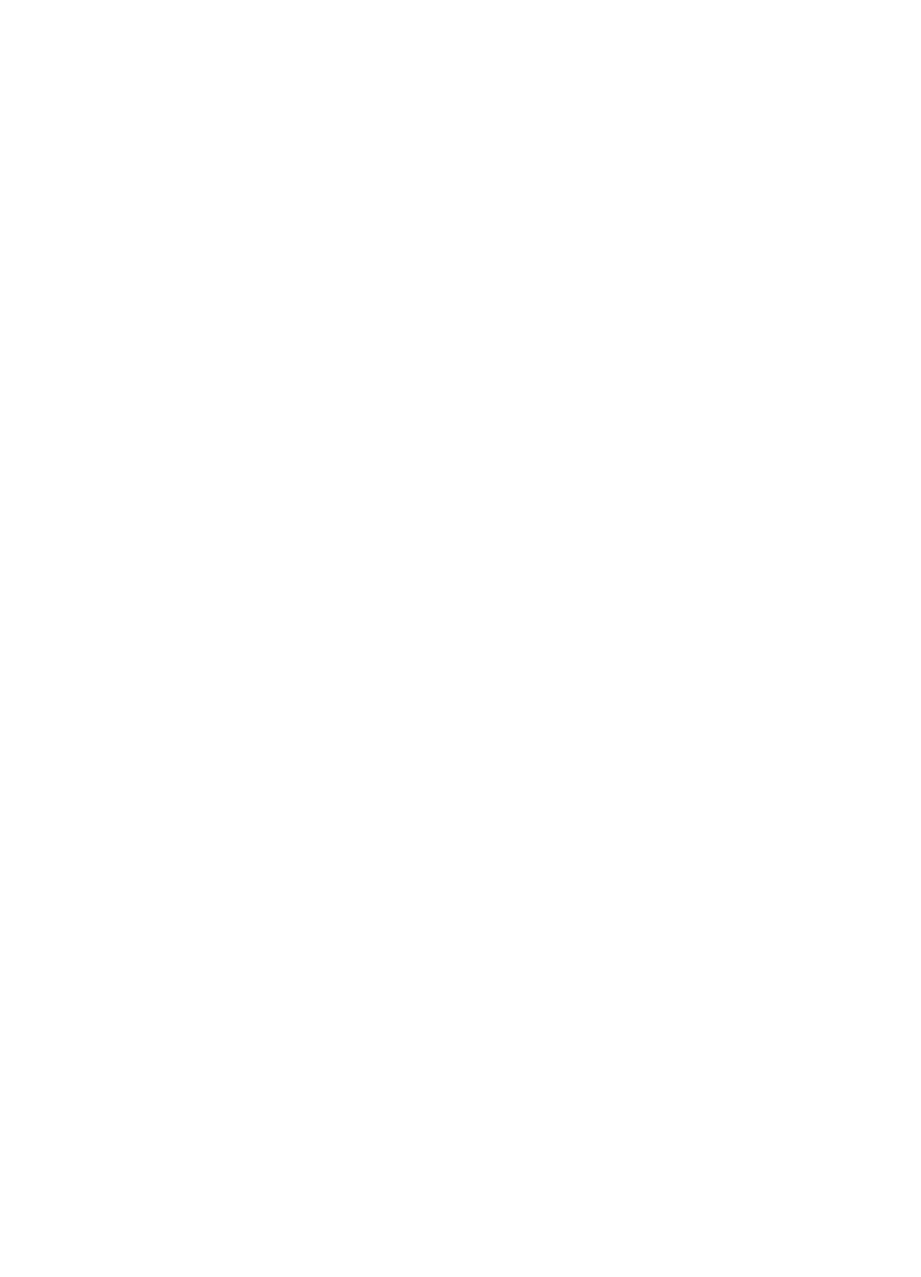
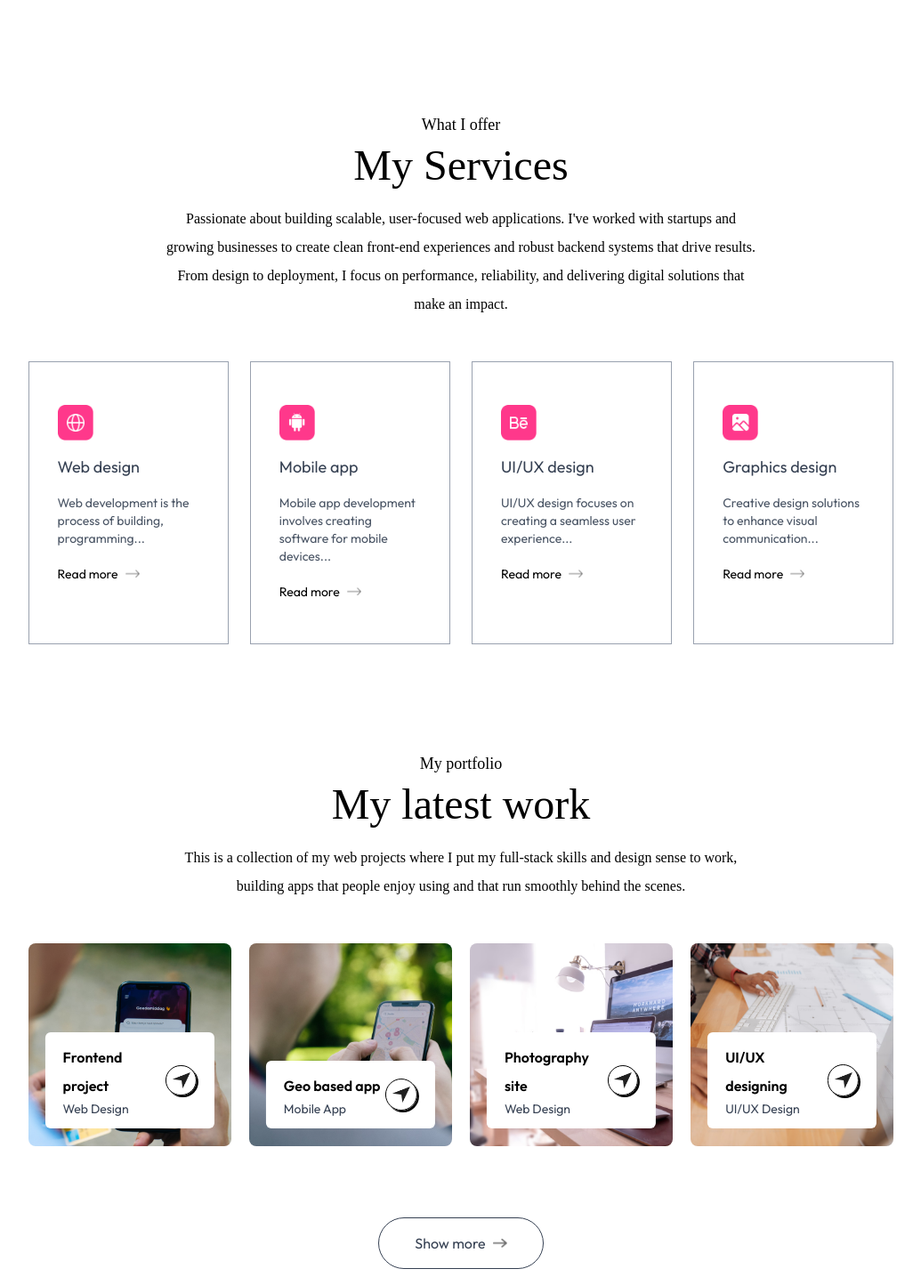
Before and after one commit to iamJohn14/my_portfolio, a Next.js app: page / in a window 1280 px wide. Shown: the part 1555-2990 px from the top of the page at 89% size, without its empty margins (122-1157 px from the left). Before the commit the page ends 1673 px from the top, so only its background shows below. Built offline with nearby package versions, Linux system fonts and the light colour scheme; a web font is replaced by a local one.

Commit message:
feat: add services and work sections

```diff
--- a/app/components/About.jsx
+++ b/app/components/About.jsx
@@ -17,10 +17,10 @@ const About = () => {
        </div>
        <div className='flex-1'>
           <p className='mb-10 max-w-2xl font-ovo'>
-            I’m a skilled Full-Stack Developer with over 2.5 years of experience building scalable web applications.
-            I've contributed to both established companies and agile startups, helping them grow through clean,
-            efficient code and user-focused solutions. My work spans front-end development, backend architecture,
-            and cross-functional collaboration to deliver impactful digital experiences
+            I craft scalable web applications that blend clean, efficient code with user-focused design.
+            I've contributed to both agile startups and established companies, delivering impactful digital
+            experiences through seamless front-end development, solid backend architecture, and effective
+            cross-functional collaboration.
           </p>
 
          <ul className='grid grid-cols-1 sm:grid-cols-3 gap-6 max-w-2xl'>
--- /dev/null
+++ b/app/components/Services.jsx
@@ -0,0 +1,45 @@
+import React from 'react';
+import {assets, serviceData} from "@/assets/assets";
+import Image from "next/image";
+
+const Services = () => {
+  return(
+    <div id='services' className='w-full px-[12%] py-10 scroll-mt-20'>
+      <h4 className='text-center mb-2 text-lg font-ovo'>
+        What I offer
+      </h4>
+      <h2 className='text-center text-5xl font-ovo'>
+        My Services
+      </h2>
+      <p className='text-center max-w-2xl mx-auto mt-5 mb-12 font-ovo'>
+        Passionate about building scalable, user-focused web applications.
+        I've worked with startups and growing businesses to create clean front-end experiences and robust
+        backend systems that drive results. From design to deployment, I focus on performance, reliability,
+        and delivering digital solutions that make an impact.
+      </p>
+      <div className='grid auto-fit gap-6 my-10'>
+        {serviceData.map(({icon, title, description, link}, index)=>(
+          <div
+            key={index}
+            className='border border-gray-400 orunded-lg px-8 py-12 shadow-black
+            cursor-pointer hover:bg-[var(--lightHover)] hover:-translate-y-1 duration-500'
+          >
+            <Image
+              src={icon}
+              alt='icon'
+              className='w-10'
+            />
+            <h3 className='text-lg my-4 text-gray-700'>{title}</h3>
+            <p className='text-sm text-gray-600 leading-5'>{description}</p>
+            <a href={link} className='flex items-center gap-2 text-sm mt-5'>
+              Read more
+              <Image src={assets.right_arrow} alt='read-more' className='w-4' />
+            </a>
+          </div>
+        ))}
+      </div>
+    </div>
+  )
+}
+
+export default Services;
--- /dev/null
+++ b/app/components/Work.jsx
@@ -0,0 +1,62 @@
+import React from 'react'
+import {assets, workData} from "@/assets/assets";
+import Image from "next/image";
+
+const Work = () => {
+  return (
+    <div id='work' className='w-full px-[12%] py-10 scroll-mt-20'>
+      <h4 className='text-center mb-2 text-lg font-ovo'>
+        My portfolio
+      </h4>
+      <h2 className='text-center text-5xl font-ovo'>
+        My latest work
+      </h2>
+      <p className='text-center max-w-2xl mx-auto mt-5 mb-12 font-ovo'>
+        This is a collection of my web projects where I put my full-stack skills and design sense to work,
+        building apps that people enjoy using and that run smoothly behind the scenes.
+      </p>
+      <div className='grid auto-fit my-10 gap-5'>
+        {workData.map((project, index)=> (
+          <div
+            key={index}
+            style={{backgroundImage: `url(${project.bgImage})`}}
+            className='aspect-square bg-no-repeat bg-cover bg-center rounded-lg relative cursor-pointer group'
+          >
+            <div className='bg-white w-10/12 rounded-md absolute bottom-5 left-1/2 -translate-x-1/2 py-3 px-5 flex
+            items-center justify-between duration-500 group-hover:bottom-7'
+            >
+              <div>
+                <h2 className='font-semibold'>{project.title}</h2>
+                <p className='text-sm text-gray-700'>{project.description}</p>
+              </div>
+              <div className='border rounded-full border-black w-9 aspect-square flex items-center justify-center
+              shadow-[2px_2px_#000] group-hover:bg-sky-100 transition'
+              >
+                <Image
+                  src={assets.send_icon}
+                  alt='send-icon'
+                  className='w-5'
+                />
+              </div>
+            </div>
+          </div>
+        ))}
+      </div>
+
+      <a
+        href=''
+        className='w-max flex items-center justify-center gap-2 text-gray-700 border-[0.5px]
+        border-gray-700 rounded-full py-3 px-10 mx-auto my-20 hover:bg-[var(--lightHover)] duration-500'
+      >
+        Show more
+        <Image
+          src={assets.right_arrow_bold}
+          alt='right-arrow'
+          className='w-4'
+        />
+      </a>
+    </div>
+  )
+}
+
+export default Work
--- a/app/globals.css
+++ b/app/globals.css
@@ -22,6 +22,10 @@
   box-shadow: 4px 4px 0 #000;
 }
 
-.shadow-white {
+.shadow-white:hover {
   box-shadow: 4px 4px 0 #fff;
 }
+
+.auto-fit {
+  grid-template-columns: repeat(auto-fit, minmax(200px, 1fr));
+}
--- a/app/page.js
+++ b/app/page.js
@@ -2,6 +2,8 @@
 import Navbar from "@/app/components/Navbar";
 import Header from "@/app/components/Header";
 import About from "@/app/components/About";
+import Services from "@/app/components/Services";
+import Work from "@/app/components/Work";
 
 export default function Home() {
   return (
@@ -9,7 +11,8 @@ export default function Home() {
       <Navbar />
       <Header />
       <About />
-      <div />
+      <Services />
+      <Work />
     </>
   );
 }
```
